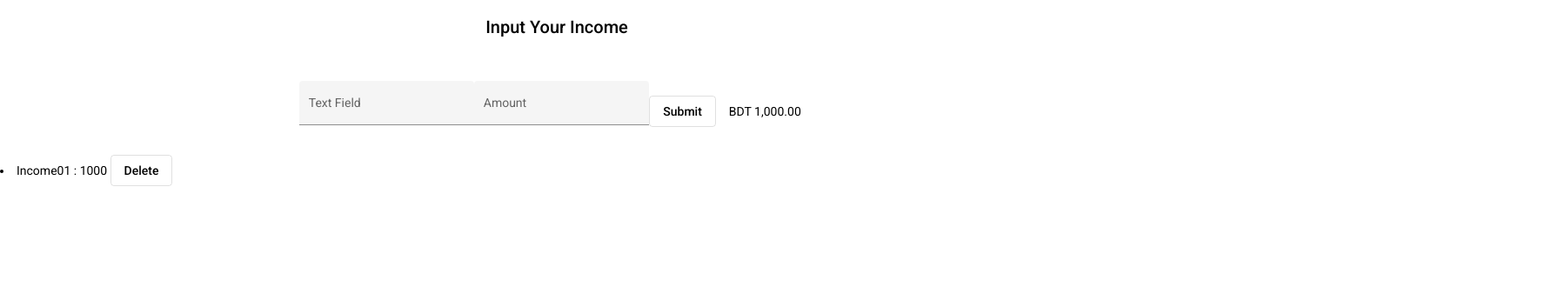
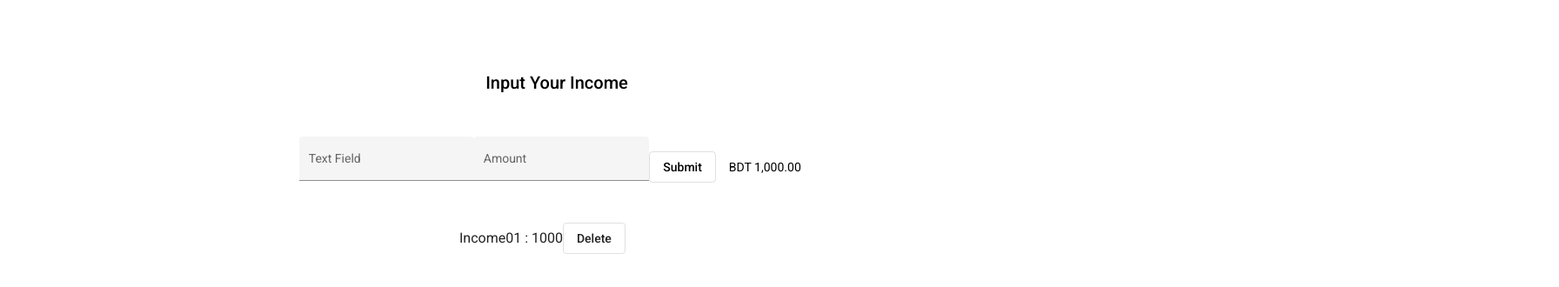
Before and after one commit to sakibmahmood98/expanceTracking, an Angular app: page /income in a window 1280 px wide. Shown: the top 330 px of the page at 87% size, 1792 px wide, since content can reach past the window. Built offline with nearby package versions, Linux system fonts and the light colour scheme.

Commit message:
Added angular material list & centered all view data

```diff
--- a/src/app/app.component.html
+++ b/src/app/app.component.html
@@ -1 +1,6 @@
-<router-outlet></router-outlet>
+
+<div class="container">
+
+    <router-outlet></router-outlet>
+
+</div>
--- a/src/app/app.component.scss
+++ b/src/app/app.component.scss
@@ -0,0 +1,6 @@
+.container {
+    width: 100%;
+    margin-right: auto;
+    margin-left: auto;
+    margin-top: 64px;
+ }
--- a/src/app/modules/expense/expense.component.html
+++ b/src/app/modules/expense/expense.component.html
@@ -31,11 +31,13 @@
 </div>
 
 </div>
-<li *ngFor="let data of retrieveData">
+<mat-list>
+    <mat-list-item class="list-center"  *ngFor="let data of retrieveData" >
     {{data.text}} : {{data.amount}}
 
     <button (click)="removeExpenseItem(data.text)"
       mat-stroked-button color="basic"
       > Delete</button>
-</li>
+    </mat-list-item>
+</mat-list>
 </div>
--- a/src/app/modules/expense/expense.component.scss
+++ b/src/app/modules/expense/expense.component.scss
@@ -5,3 +5,8 @@
     align-items: center;
     padding: 15px;
 }
+
+.list-center {
+  width: 100%;
+  margin-left: 40%;
+}
--- a/src/app/modules/expense/expense.module.ts
+++ b/src/app/modules/expense/expense.module.ts
@@ -7,6 +7,8 @@ import { ExpenseComponent } from './expense.component';
 import { MatButtonModule } from '@angular/material/button';
 import { FormsModule, ReactiveFormsModule } from '@angular/forms';
 import { CoreModule } from 'src/app/core/core.module';
+import { MatListModule } from '@angular/material/list';
+
 
 
 @NgModule({
@@ -18,6 +20,7 @@ import { CoreModule } from 'src/app/core/core.module';
     ExpenseRoutingModule,
     MatInputModule,
     MatButtonModule,
+    MatListModule,
     FormsModule,
     ReactiveFormsModule,
     CoreModule
--- a/src/app/modules/income/income.component.html
+++ b/src/app/modules/income/income.component.html
@@ -31,12 +31,14 @@
 
 
 </div>
-<li *ngFor="let data of retrieveData">
-    {{data.text}} : {{data.amount}}
+<mat-list>
+    <mat-list-item class="list-center" *ngFor="let data of retrieveData">
+        {{data.text}} : {{data.amount}}
 
     <button (click)="removeIncomeItem(data.text)"
-      mat-stroked-button color="basic"
-      > Delete</button>
+    mat-stroked-button color="basic"
+    > Delete</button>
 
-</li>
+    </mat-list-item>
+</mat-list>
 </div>
--- a/src/app/modules/income/income.component.scss
+++ b/src/app/modules/income/income.component.scss
@@ -5,3 +5,7 @@
     align-items: center;
     padding: 15px;
 }
+.list-center {
+  width: 100%;
+  margin-left: 40%;
+}
--- a/src/app/modules/income/income.module.ts
+++ b/src/app/modules/income/income.module.ts
@@ -7,6 +7,7 @@ import { MatInputModule } from '@angular/material/input';
 import { MatButtonModule } from '@angular/material/button';
 import { FormsModule, ReactiveFormsModule } from '@angular/forms';
 import { CoreModule } from 'src/app/core/core.module';
+import { MatListModule } from '@angular/material/list';
 
 
 @NgModule({
@@ -18,6 +19,7 @@ import { CoreModule } from 'src/app/core/core.module';
     IncomeRoutingModule,
     MatInputModule,
     MatButtonModule,
+    MatListModule,
     FormsModule,
     ReactiveFormsModule,
     CoreModule
```
